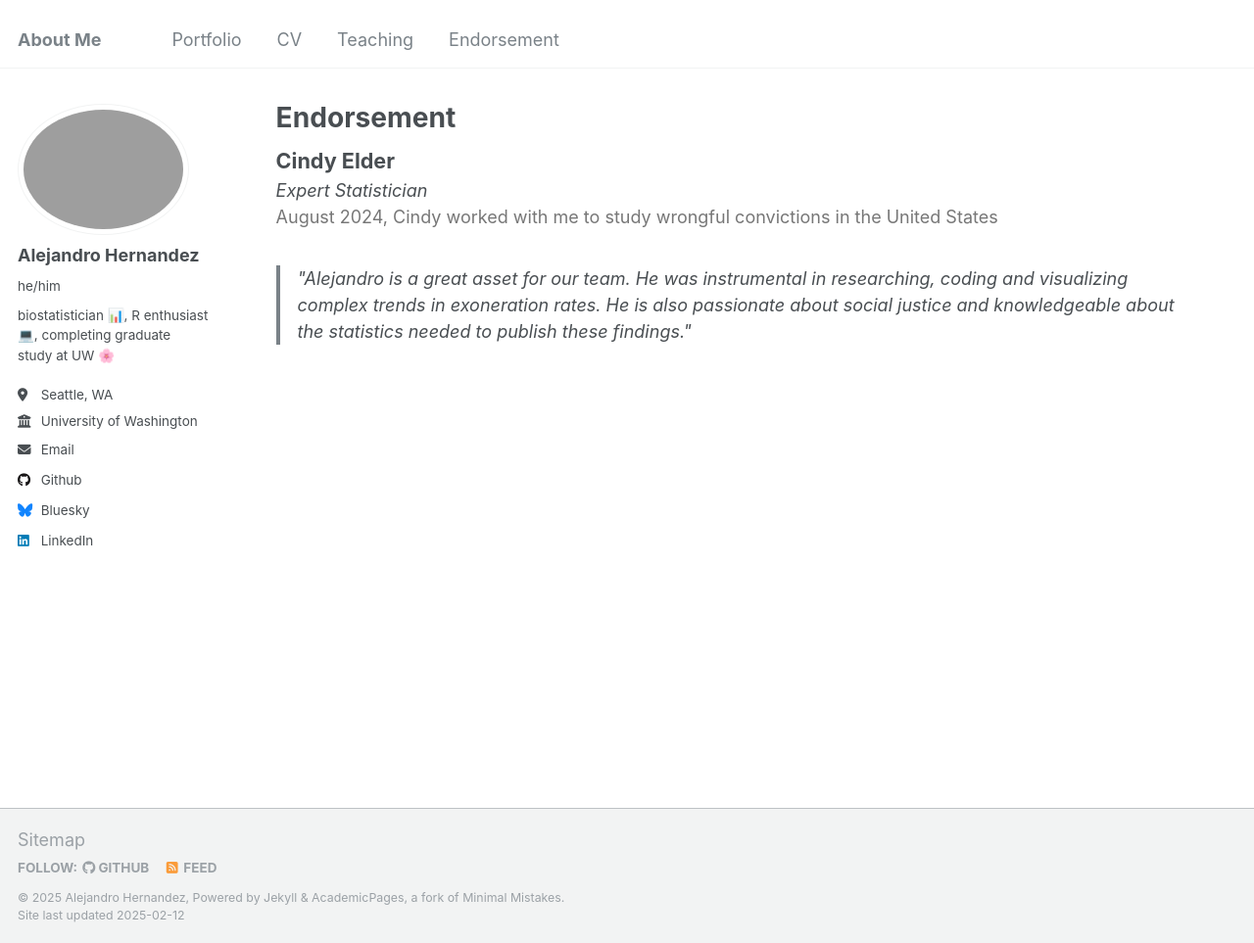
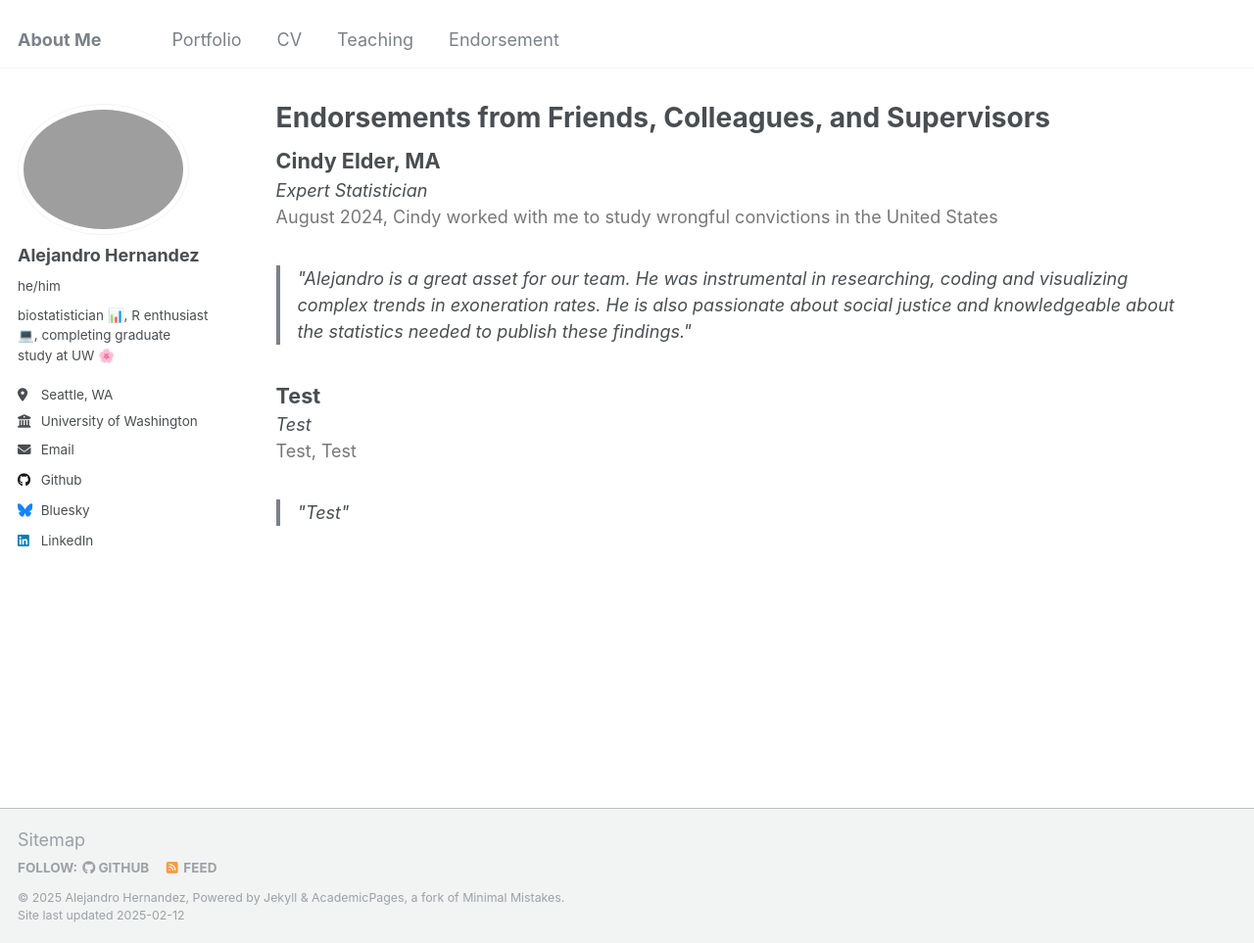
Before and after one commit to alejandroh3005/alejandroh3005.github.io, a Jekyll site: the page built from _pages/endorsement.html, in a window 1280 px wide and 963 px high. Shown: the whole window at 98% size. Built offline with Jekyll 4.4.1, drawn with Linux system fonts in a browser that asks for light colours.

Commit message:
Update homepage

```diff
--- a/_pages/endorsement.html
+++ b/_pages/endorsement.html
@@ -1,12 +1,12 @@
 ---
 layout: archive
-title: "Endorsement"
+title: "Endorsements from Friends, Colleagues, and Supervisors"
 permalink: /endorsement/
 author_profile: true
 ---
 
 <div class="endorsement">
-    <div class="author" style="font-weight: bold; font-size: 1.2em;">Cindy Elder</div>
+    <div class="author" style="font-weight: bold; font-size: 1.2em;">Cindy Elder, MA</div>
     <div class="title" style="font-style: italic;">Expert Statistician</div>
     <div class="relation" style="color: #777;">August 2024, Cindy worked with me to study wrongful convictions in the United States</div>
     <blockquote>
@@ -14,6 +14,15 @@ author_profile: true
     </blockquote>
 </div>
 
+<div class="endorsement">
+    <div class="author" style="font-weight: bold; font-size: 1.2em;">Test</div>
+    <div class="title" style="font-style: italic;">Test</div>
+    <div class="relation" style="color: #777;">Test, Test</div>
+    <blockquote>
+        "Test"
+    </blockquote>
+</div>
+
 {% for post in site.endorsements reversed %}
   {% include archive-single-endorsement.html %}
 {% endfor %}
```
Also changed, not shown: _pages/about.md (+6 -2 lines), _pages/cv.md (+2 -2 lines).
